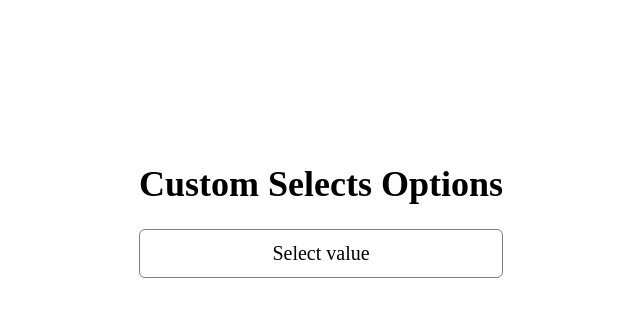
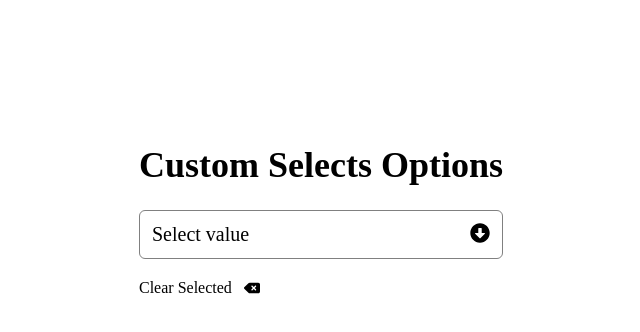
Before and after one commit to arifraj9911/custom-selects-projects, a React (Vite) app: page / in a window 1280 px wide. Shown: the top 332 px of the page, without its empty margins (319-959 px from the left). Built offline with nearby package versions, Linux system fonts and the light colour scheme.

Commit message:
clear selected functionality added

```diff
--- a/package.json
+++ b/package.json
@@ -11,7 +11,8 @@
   },
   "dependencies": {
     "react": "^18.3.1",
-    "react-dom": "^18.3.1"
+    "react-dom": "^18.3.1",
+    "react-icons": "^5.2.1"
   },
   "devDependencies": {
     "@types/react": "^18.3.3",
--- a/src/components/CustomSelects.css
+++ b/src/components/CustomSelects.css
@@ -1,10 +1,10 @@
-.kzui-custom_container{
+.kzui-custom_container {
   text-align: center;
 }
-.kzui-custom_heading{
+.kzui-custom_heading {
   font-size: 36px;
 }
-.kzui-custom_input_filed{
+.kzui-custom_input_filed {
   padding: 12px;
   width: 250px;
   border-radius: 6px;
@@ -12,16 +12,29 @@
   outline: none;
   font-size: 16px;
 }
-.kzui-select_container{
+.kzui-select_container {
   border: 1px solid gray;
   padding: 12px;
   border-radius: 6px;
   cursor: pointer;
+  text-align: left;
 }
-.kzui-select_title{
+
+.kzui-select_title {
   font-size: 20px;
+  display: flex;
+  justify-content: space-between;
 }
-.kzui-select_list_item{
+.kzui-select_list_item {
   text-decoration: none;
   list-style-type: none;
 }
+.kzui-clear_selected {
+  margin-top: 20px;
+  display: flex;
+  align-items: center;
+  gap: 12px;
+}
+.kzui-clear_select_icon {
+  cursor: pointer;
+}
--- a/src/components/CustomSelects.jsx
+++ b/src/components/CustomSelects.jsx
@@ -1,6 +1,8 @@
 /* eslint-disable react/prop-types */
 import { useState } from "react";
 import "./CustomSelects.css";
+import { FaArrowAltCircleDown } from "react-icons/fa";
+import { FaDeleteLeft } from "react-icons/fa6";
 
 const CustomSelects = ({ options }) => {
   const [isOpen, setIsOpen] = useState(false);
@@ -11,11 +13,20 @@ const CustomSelects = ({ options }) => {
     setSelectValue(e.target.innerText);
   };
 
+  const handleDeleteSelect = () => {
+    setSelectValue("Select value");
+  };
+
   return (
     <div className="kzui-custom_container">
       <h1 className="kzui-custom_heading">Custom Selects Options</h1>
       <div onClick={() => setIsOpen(!isOpen)} className="kzui-select_container">
-        <span className="kzui-select_title">{selectValue}</span>
+        <span className="kzui-select_title">
+          {selectValue}
+
+          <FaArrowAltCircleDown></FaArrowAltCircleDown>
+        </span>
+
         {isOpen &&
           options?.map((item, index) => (
             <ul onClick={handleSelectValue} key={index}>
@@ -23,6 +34,15 @@ const CustomSelects = ({ options }) => {
             </ul>
           ))}
       </div>
+      <div>
+        <span className="kzui-clear_selected">
+          Clear Selected
+          <FaDeleteLeft
+            className="kzui-clear_select_icon"
+            onClick={handleDeleteSelect}
+          ></FaDeleteLeft>
+        </span>
+      </div>
     </div>
   );
 };
```
Also changed, not shown: 1 other file (tests, documents, lock files or other folders). Lines whose indentation alone changed are shown as unchanged.
